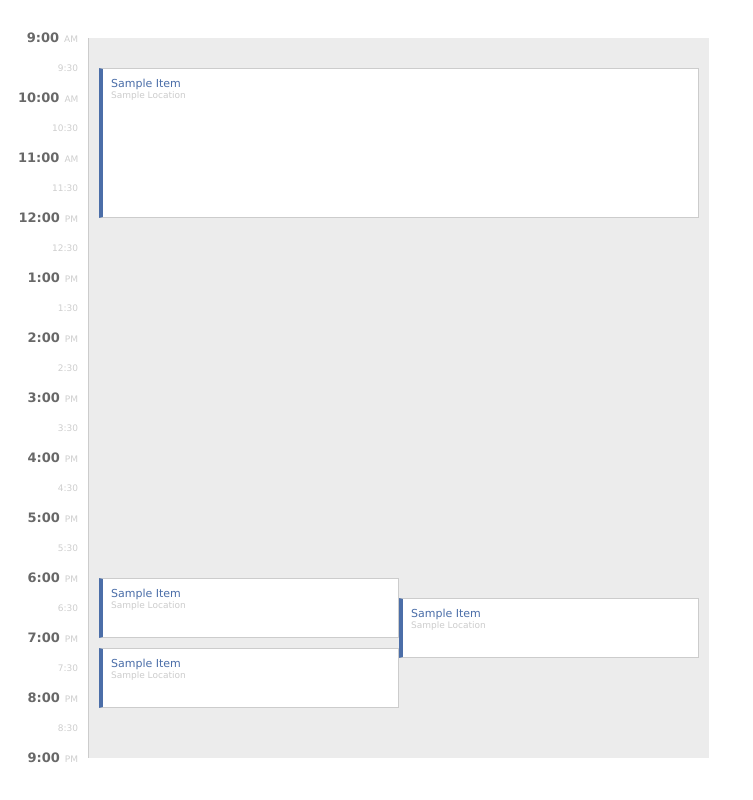
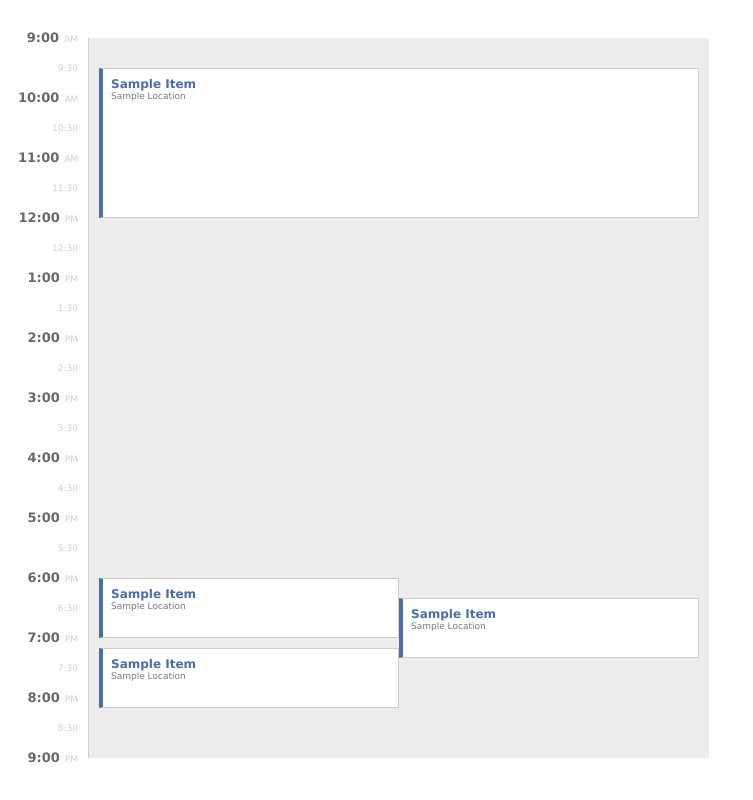
Before and after one commit to eiriklv/facebook-calendar-challenge, a plain HTML site: page index.html in a window 1280 px wide. Shown: the whole page, without its empty margins (0-753 px from the left). Drawn offline with Linux system fonts and the light colour scheme.

Commit message:
use more semantically correct html tags for content

```diff
--- a/script.js
+++ b/script.js
@@ -24,8 +24,8 @@ var layOutDay = (function() {
             '<div class="event" style="' + style + '">',
             '   <div class="content">',
             '       <div class="inner-content">',
-            '           <span class="event-title">Sample Item</span>',
-            '           <span class="event-location">Sample Location</span>',
+            '           <h3 class="event-title">Sample Item</h3>',
+            '           <p class="event-location">Sample Location</p>',
             '       </div>',
             '   </div>',
             '</div>'
--- a/style.css
+++ b/style.css
@@ -3,6 +3,7 @@ body {
     font-size: 12px;
     color: #333333;
     background-color: white;
+    -webkit-font-smoothing: antialiased;
 }
 
 .timeline-wrapper {
@@ -90,13 +91,13 @@ body {
 }
 
 .inner-content .event-title {
-    display: block;
-    font-size: 11px;
+    font-size: 12px;
     color: #4B6EA8;
+    margin: 0 2px 0 0;
 }
 
 .inner-content .event-location {
-    display: block;
     font-size: 9px;
-    color: #CCCCCC;
+    color: #797979;
+    margin: 0;
 }
```
